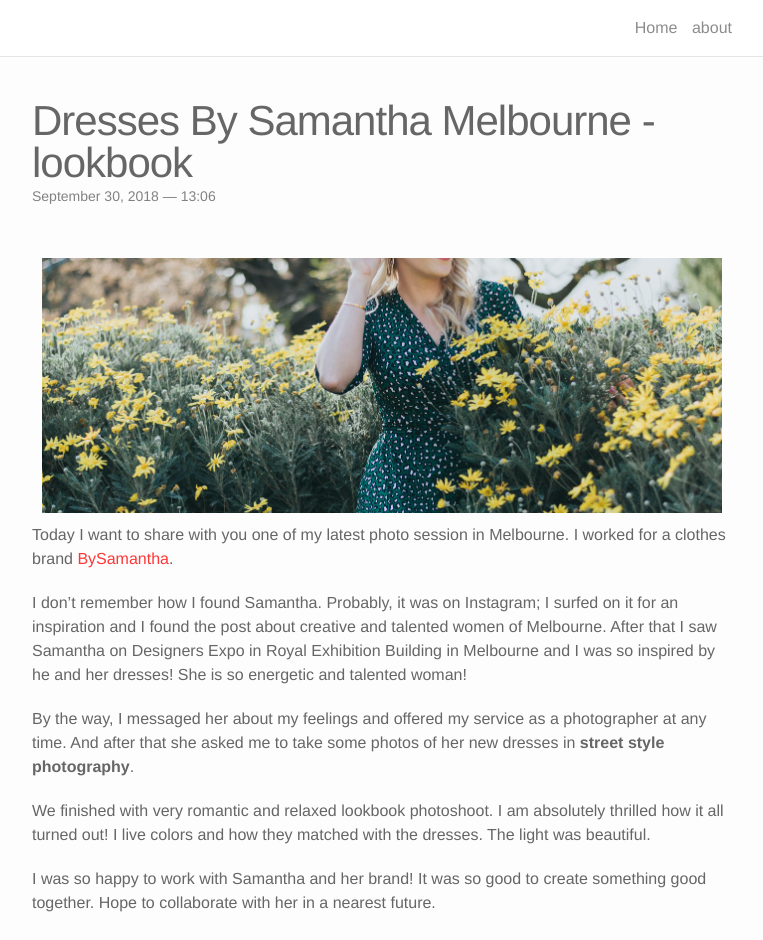
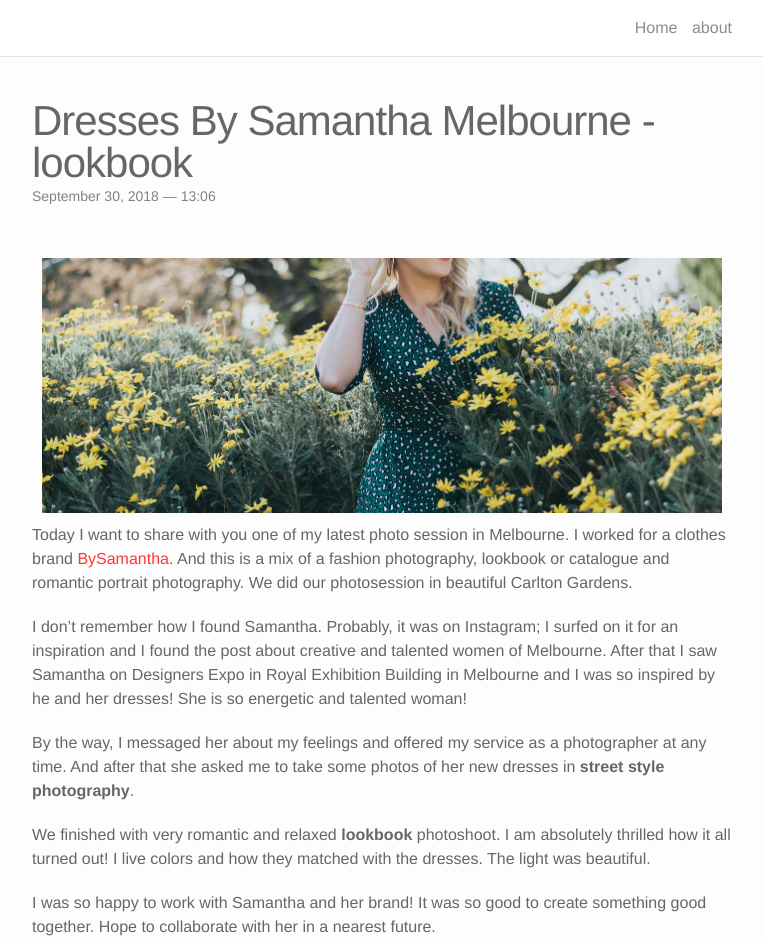
Before and after one commit to AlenPelin/keo-studio, a Jekyll site: the page built from _portfolio/by-samantha-melbourne-dresses---lookbook.md, in a window 1280 px wide and 1368 px high. Shown: the top 940 px of the window, without its empty margins (258-1021 px from the left). Built offline with Jekyll 4.4.1, drawn with Linux system fonts in a browser that asks for light colours; nearby versions of some CDN libraries; grey boxes are pictures that could not be loaded.

Commit message:
Update from Forestry.io - Updated by-samantha-melbourne-dresses---lookbook.md

```diff
--- a/_portfolio/by-samantha-melbourne-dresses---lookbook.md
+++ b/_portfolio/by-samantha-melbourne-dresses---lookbook.md
@@ -12,12 +12,12 @@ images:
   - "/media/5 keo studio photography bySamantha dresses 2.jpg"
 
 ---
-Today I want to share with you one of my latest photo session in Melbourne. I worked for a clothes brand [BySamantha](https://bysamantha.net).
+Today I want to share with you one of my latest photo session in Melbourne. I worked for a clothes brand [BySamantha](https://bysamantha.net). And this is a mix of a fashion photography, lookbook or catalogue and romantic portrait photography. We did our photosession in beautiful Carlton Gardens.
 
 I don't remember how I found Samantha. Probably, it was on Instagram; I surfed on it for an inspiration and I found the post about creative and talented women of Melbourne. After that I saw Samantha on Designers Expo in Royal Exhibition Building in Melbourne and I was so inspired by he and her dresses! She is so energetic and talented woman!
 
 By the way, I messaged her about my feelings and offered my service as a photographer at any time. And after that she asked me to take some photos of her new dresses in **street style photography**.
 
-We finished with very romantic and relaxed lookbook photoshoot. I am absolutely thrilled how it all turned out! I live colors and how they matched with the dresses. The light was beautiful.
+We finished with very romantic and relaxed **lookbook** photoshoot. I am absolutely thrilled how it all turned out! I live colors and how they matched with the dresses. The light was beautiful.
 
 I was so happy to work with Samantha and her brand! It was so good to create something good together. Hope to collaborate with her in a nearest future.
```
